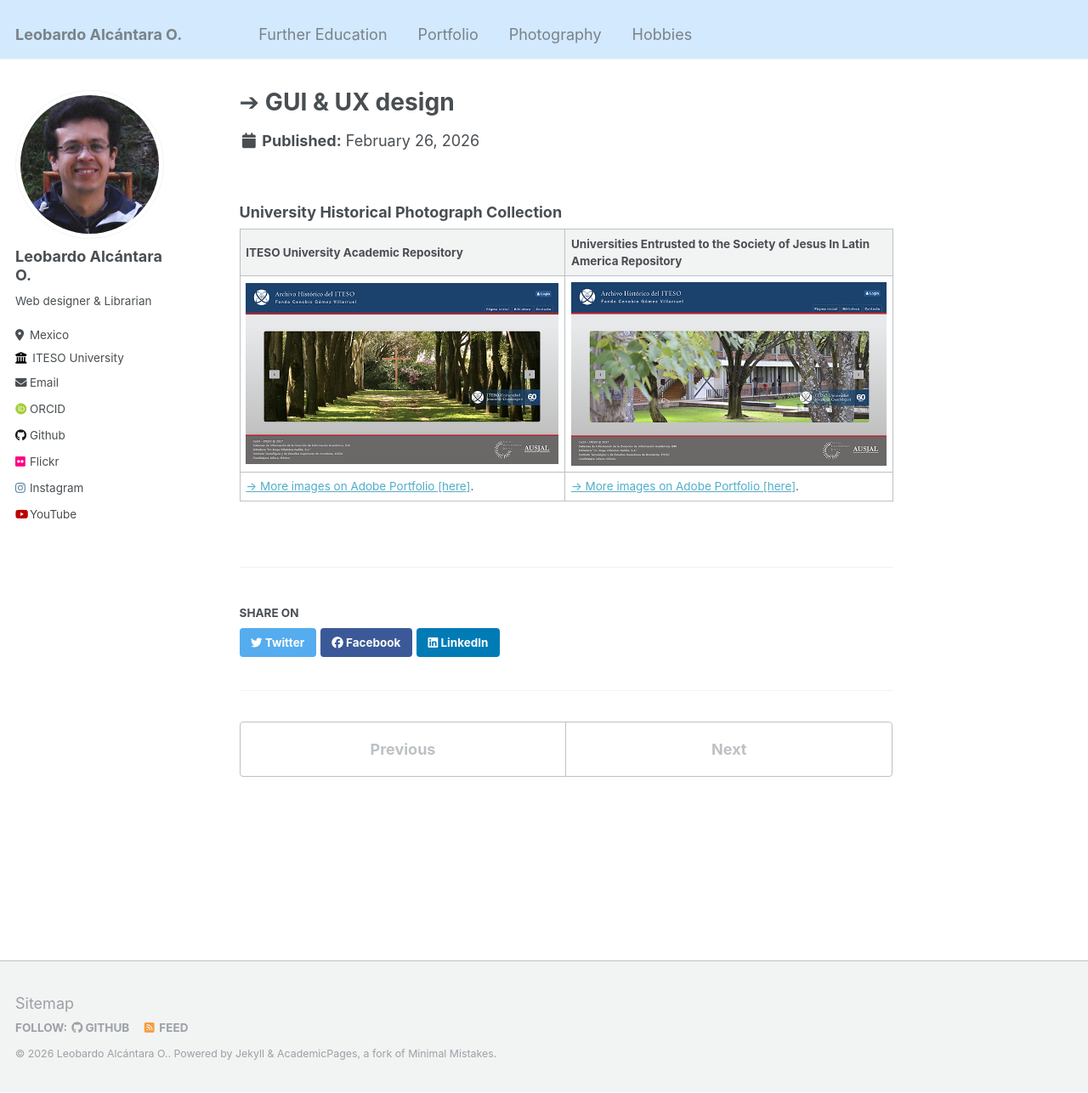
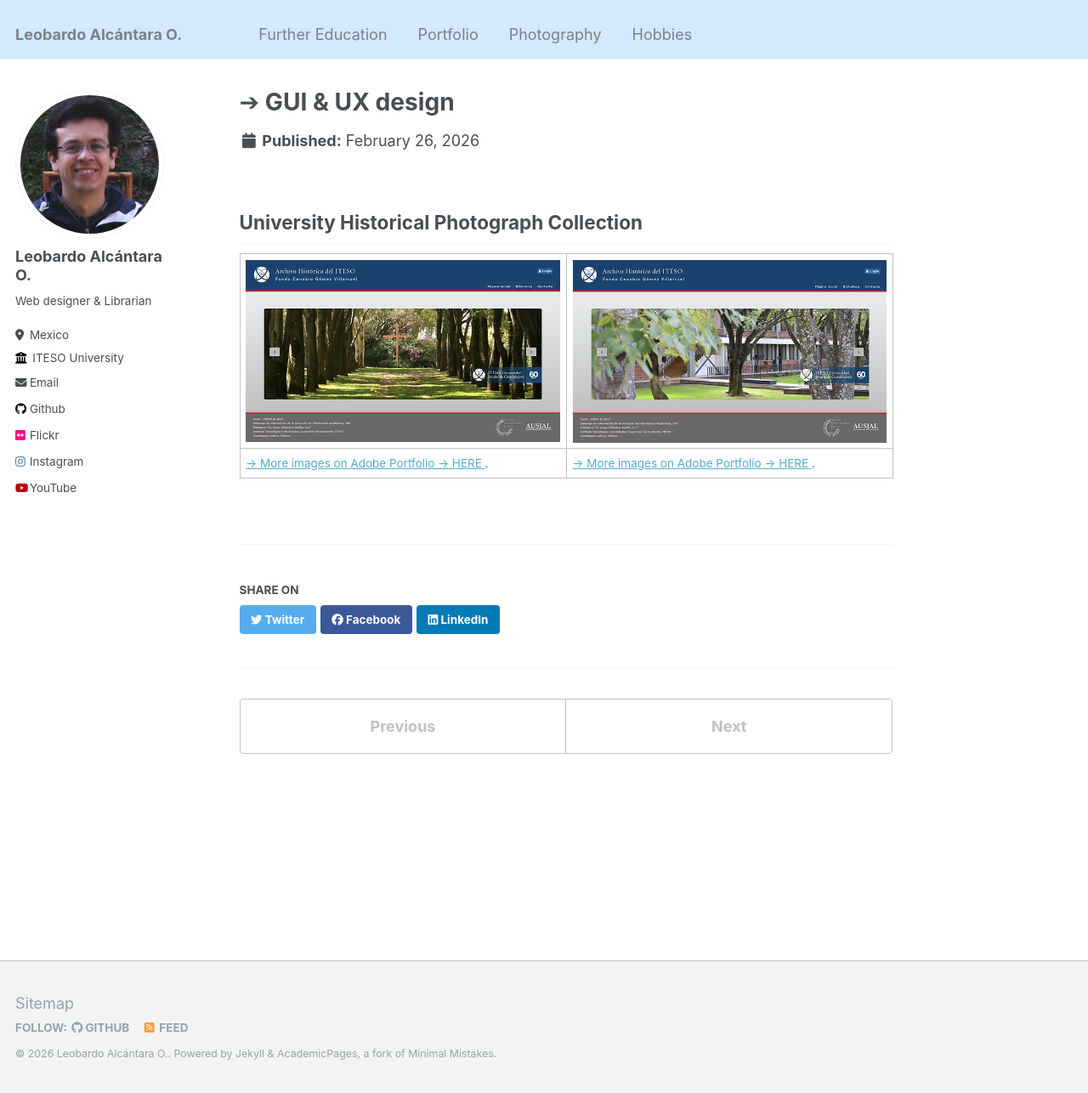
Before and after one commit to leobardooscar/academic_pages, a Jekyll site: the page built from _portfolio/portfolio-3.md, in a window 1280 px wide and 1286 px high. Shown: the whole window at 85% size. Built offline with Jekyll 4.4.1, drawn with Linux system fonts in a browser that asks for light colours; some web fonts are replaced.

Commit message:
Portfolio items order and data

```diff
--- a/_config.yml
+++ b/_config.yml
@@ -33,7 +33,7 @@ author:
   #arxiv            : # URL - Update with the correct link to your profile
   # googlescholar    : "https://scholar.google.com/citations?user=PS_CX0AAAAAJ"
   impactstory       : # URL
-  orcid             : "http://orcid.org/yourorcidurl"
+  # orcid             : "http://orcid.org/yourorcidurl"
   semantic          : # URL
   # pubmed           : "https://www.ncbi.nlm.nih.gov/pubmed/?term=john+snow"
   # researchgate     : # URL
@@ -71,6 +71,7 @@ author:
   xing             : # Username
   youtube          : "LeobardoOscar"
   zhihu            : # URL
+
 
 
 # Site Settings
--- a/_portfolio/portfolio-3.md
+++ b/_portfolio/portfolio-3.md
@@ -1,12 +1,12 @@
 ---
 title: "&#10132; GUI & UX design"
-excerpt: "University Historical Photograph Collection <br/><img src='../images/thn_front_archivo_iteso_1.png'>"
+excerpt: "University Historical Photograph Collection <br/><br/><img src='../images/thn_front_archivo_iteso_1.png'>"
 collection: portfolio
 ---
 
-### **University Historical Photograph Collection**
+## **University Historical Photograph Collection**
 
-| ITESO University Academic Repository      | Universities Entrusted to the Society of Jesus In Latin America Repository |
+
 | ----------- | ----------- |
-| ![Urban Heritage Protection Area](../../images/thn_front_archivo_iteso_1.png )      | ![Urban Heritage Protection Area](../../images/thn_front_archivo_iteso_2.png )      |
-| [&#8594; More images on Adobe Portfolio [here]](https://leobardooscar.myportfolio.com/university-historic-photograph-collection "Behance portfolio ").   | [&#8594; More images on Adobe Portfolio [here]](https://leobardooscar.myportfolio.com/university-historic-photograph-collection "Behance portfolio ").        |
+| ![Front V.1 University Historical Photograph Collection](../../images/thn_front_archivo_iteso_1.png "Front V.1 Uiversity Historical Photograph Collection")    | ![Front V.2 University Historical Photograph Collection](../../images/thn_front_archivo_iteso_2.png "Front V.2 University Historical Photograph Collection")  |
+| [&#8594; More images on Adobe Portfolio -> HERE ](https://leobardooscar.myportfolio.com/university-historic-photograph-collection "Behance portfolio ").   | [&#8594; More images on Adobe Portfolio -> HERE ](https://leobardooscar.myportfolio.com/university-historic-photograph-collection "Behance portfolio ").   |
```
Also changed, not shown: _portfolio/portfolio-1.md (+6 -4 lines), _portfolio/portfolio-2.md (+6 -4 lines), _portfolio/portfolio-5.md (+5 -3 lines), _portfolio/portfolio-7.md (+5 -3 lines).
